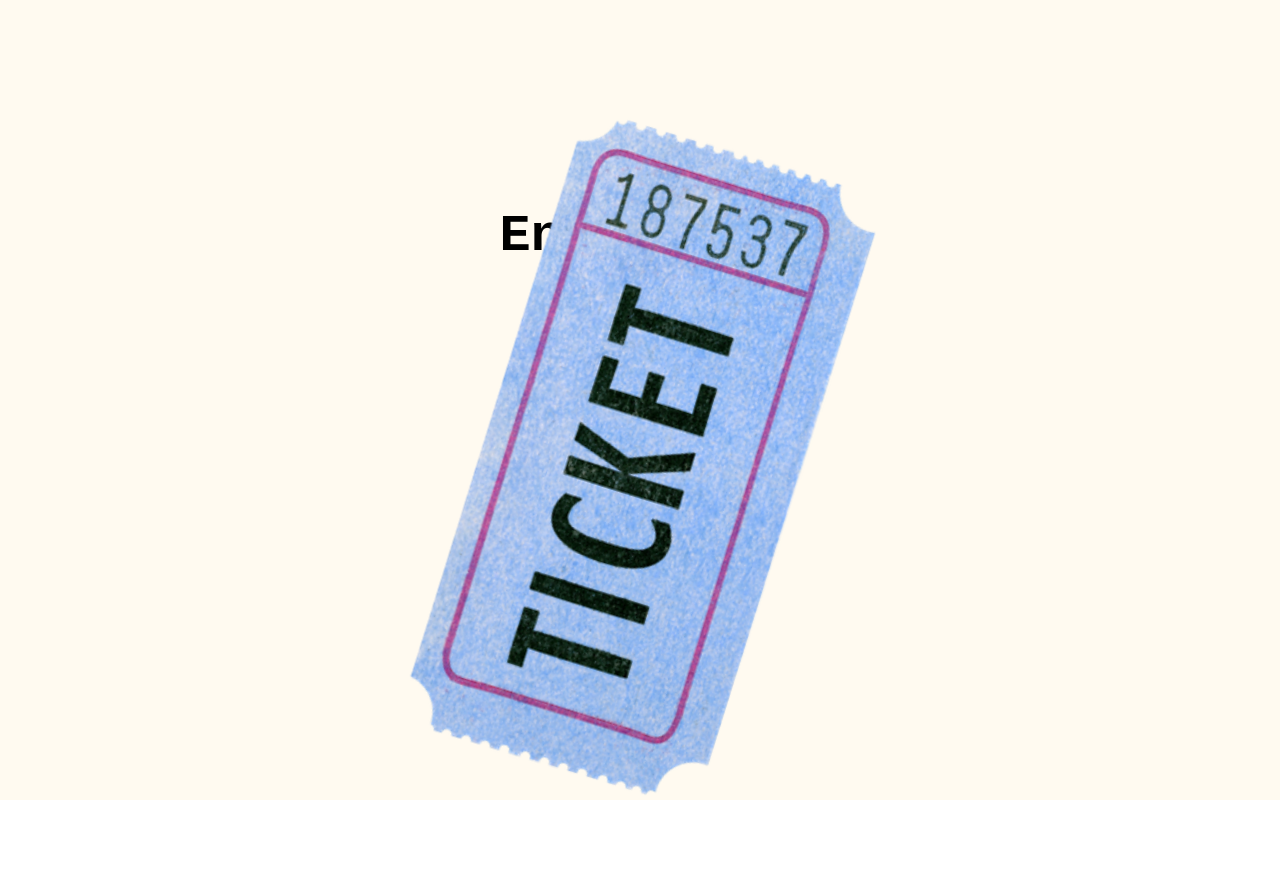
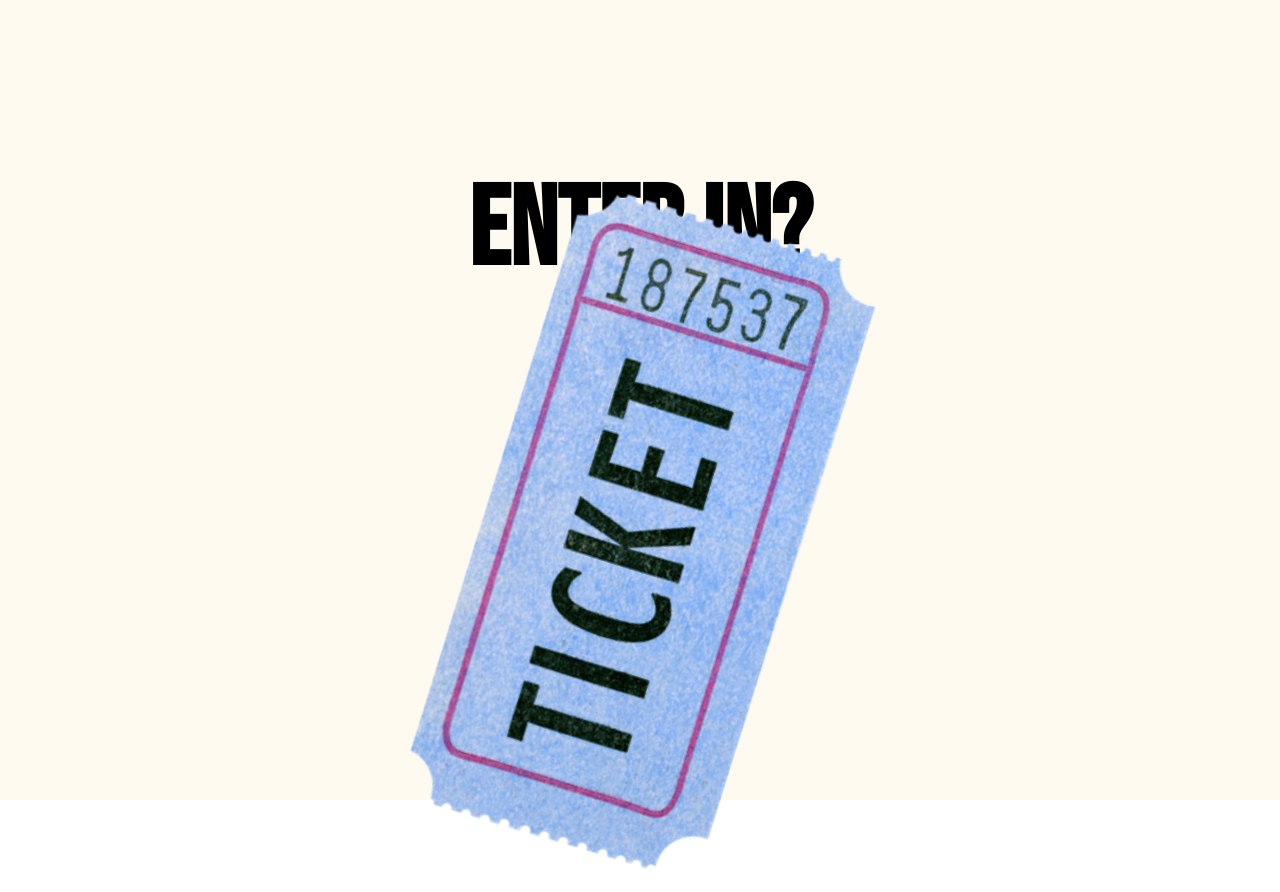
Before and after one commit to alethiaQ/raffie, a React (Create React App) app in the folder raffie-frontend/: page / in a window 1280 px wide. Before the commit the page ends 818 px from the top, so only its background shows below. Built offline with nearby package versions, Linux system fonts and the light colour scheme.

Commit message:
add google font, change styling

```diff
--- a/raffie-frontend/public/index.html
+++ b/raffie-frontend/public/index.html
@@ -10,6 +10,9 @@
       content="Web site created using create-react-app"
     />
     <link rel="apple-touch-icon" href="%PUBLIC_URL%/logo192.png" />
+    <link rel="preconnect" href="https://fonts.googleapis.com">
+    <link rel="preconnect" href="https://fonts.gstatic.com" crossorigin>
+    <link href="https://fonts.googleapis.com/css2?family=Bebas+Neue&display=swap" rel="stylesheet">
     <!--
       manifest.json provides metadata used when your web app is installed on a
       user's mobile device or desktop. See https://developers.google.com/web/fundamentals/web-app-manifest/
--- a/raffie-frontend/src/App.css
+++ b/raffie-frontend/src/App.css
@@ -1,6 +1,6 @@
 .App {
   text-align: center;
-  font-family: 'Courier New', Courier, monospace;
+  font-family: 'Bebas Neue', sans-serif;
 
 }
 
@@ -17,7 +17,7 @@
   }
 }
 .main-header {
-  font-size: calc(10px + 2vmin);
+  font-size: calc(40px + 2vmin);
 
 }
 .App-body {
--- a/raffie-frontend/src/components/EntryForm.js
+++ b/raffie-frontend/src/components/EntryForm.js
@@ -4,10 +4,12 @@
 import { useState } from 'react';
 import { useDispatch } from 'react-redux'
 import { addEntry } from '../store/raffleJarSlice';
+
 function EntryForm() {
     const dispatch = useDispatch()
     const [firstName, setFirstName] = useState();
     const [lastName, setLastName] = useState();
+
     function handleFirstName(name, value) {
         setFirstName(value)
     }
@@ -19,7 +21,9 @@
     }
     return (
         <div>
-            <header><h2>Add Contestants</h2></header>
+            <header>
+                <h2>Add Contestants</h2>
+            </header>
             <TextField
                 required
                 color="secondary"
--- a/raffie-frontend/src/containers/MainPage.js
+++ b/raffie-frontend/src/containers/MainPage.js
@@ -5,7 +5,7 @@
 function MainPage() {
     const entries = useSelector(state => state.raffle.entries)
     return (
-        <Grid container spacing={4} direction="row" >
+    <Grid container spacing={4} direction="row" >
         <Grid item xs={6}>
             <EntryForm />
                 {entries.map(entry => {
```
